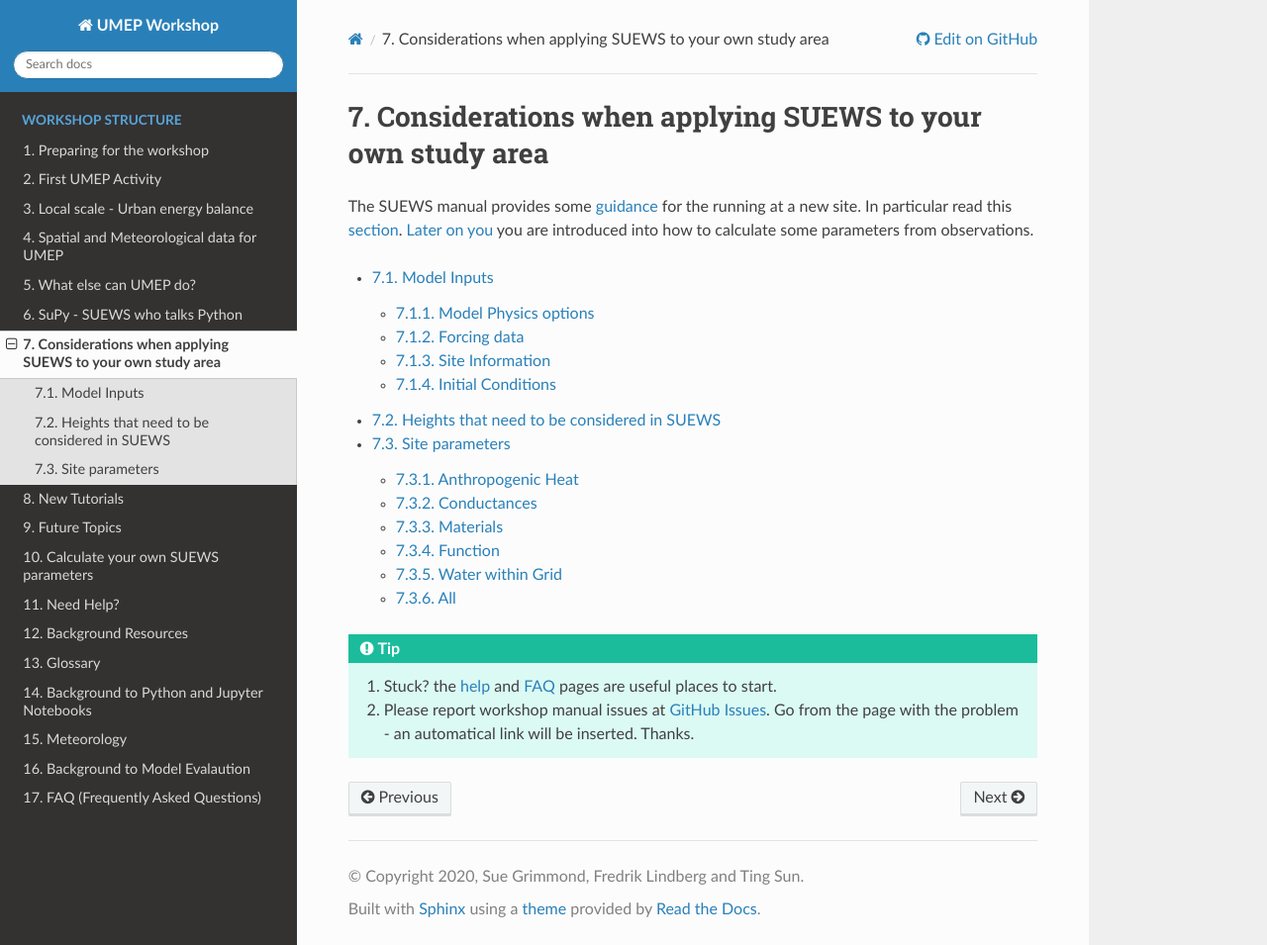
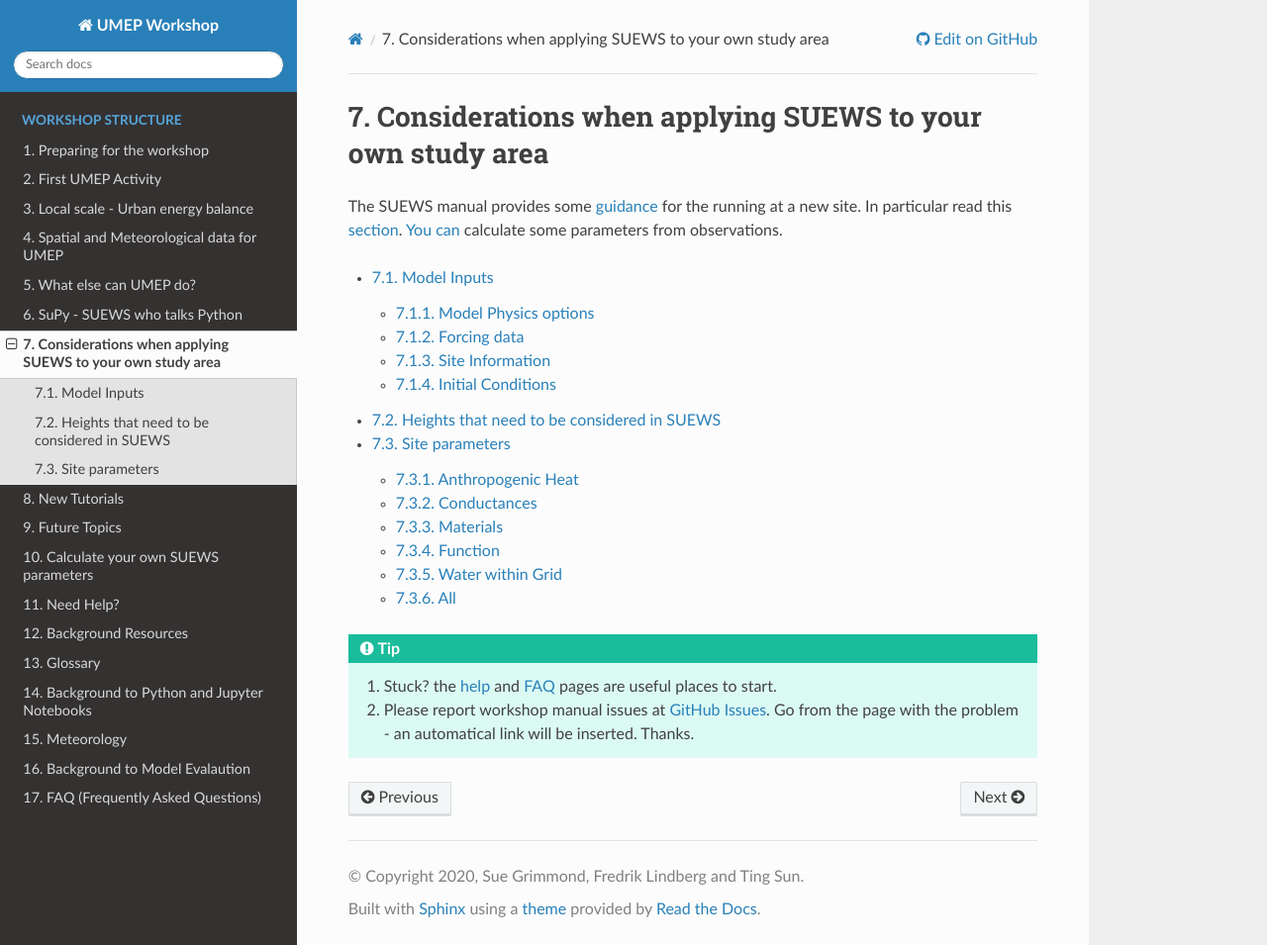
Before and after one commit to Urban-Meteorology-Reading/UMEP-Workshop, a Sphinx documentation site: the page built from source/Parameters/Consider0.rst, in a window 1280 px wide and 955 px high. Shown: the whole window at 99% size. Built offline with Sphinx 7.4.7 and the Read the Docs theme 2.0.0, drawn with Linux system fonts in a browser that asks for light colours.

Commit message:
Update Consider0.rst

```diff
--- a/source/Parameters/Consider0.rst
+++ b/source/Parameters/Consider0.rst
@@ -4,7 +4,7 @@ Considerations when applying SUEWS to your own study area
 ---------------------------------------------------------
 
 The SUEWS manual provides some `guidance  <https://suews.readthedocs.io/en/latest/prepare-to-run-the-model.html>`_ for the running at a new site. In particular read this `section
-<https://suews.readthedocs.io/en/latest/prepare-to-run-the-model.html#preparation-of-data>`_.  `Later on you <CalcParam>` you are introduced into how to calculate some parameters from observations.
+<https://suews.readthedocs.io/en/latest/prepare-to-run-the-model.html#preparation-of-data>`_.  `You can <CalcParam0>` calculate some parameters from observations.
 
 .. toctree::
    :maxdepth: 2
```
